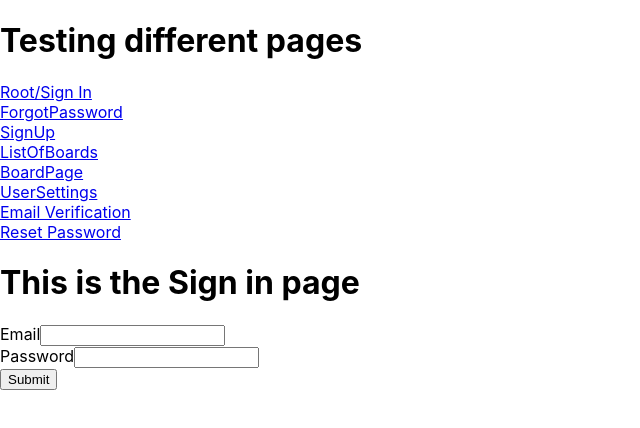
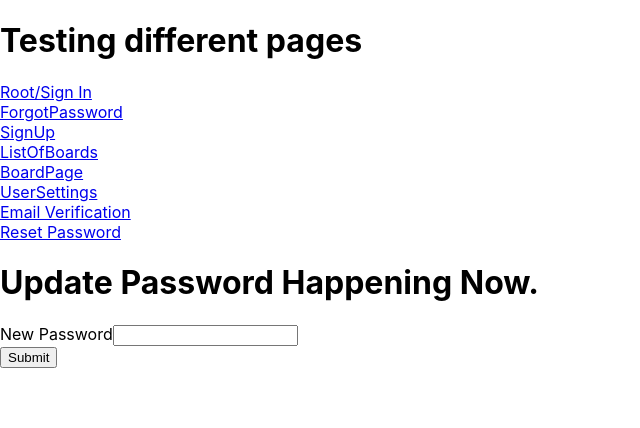
Before and after one commit to GeorgeLuDev/DefinitelyNotTrello, a React (Create React App) app in the folder frontend/: page /UpdatePassword/1 in a window 1280 px wide. Before the commit this address led to /. Shown: the top 428 px of the page, without its empty margins (0-640 px from the left). Built offline with nearby package versions, Linux system fonts and the light colour scheme.

Commit message:
reset password works with emails

```diff
--- a/frontend/src/App.js
+++ b/frontend/src/App.js
@@ -7,7 +7,7 @@ import SignUpPage from './pages/SignUpPage';
 import ListOfBoardsPage from './pages/ListOfBoardsPage';
 import UserSettingsPage from './pages/UserSettingsPage';
 import BoardPage from './pages/BoardPage';
-import ResetPasswordPage from './pages/ResetPasswordPage';
+import UpdatePasswordPage from './pages/UpdatePasswordPage';
 import EmailVerifiedPage from './pages/EmailVerifiedPage';
 
 import './App.css';
@@ -34,8 +34,8 @@ function App() {
         <Route path="/UserSettings" exact>
           <UserSettingsPage />
         </Route>
-        <Route path="/ResetPassword/:id" exact>
-          <ResetPasswordPage />
+        <Route path="/UpdatePassword/:id" exact>
+          <UpdatePasswordPage />
         </Route>
         <Route path="/EmailVerification/:id" component={EmailVerifiedPage} exact>
           <EmailVerifiedPage />
--- a/frontend/src/components/ForgotPasswordUI.js
+++ b/frontend/src/components/ForgotPasswordUi.js
@@ -1,6 +1,6 @@
 import React, { useState } from 'react';
 
-function ForgotPasswordUI()
+function ForgotPasswordUi()
 {
 
     var loginEmail;
@@ -20,7 +20,7 @@ function ForgotPasswordUI()
         {
             const response = await fetch('http://localhost:5000/api/SentResetPassword',{method:'POST',body:js,headers:{'Content-Type': 'application/json'}});
 
-            console.log("Calling the send password reset apu");
+            console.log("Calling the send password reset api");
 
             var res = JSON.parse(await response.text());
 
@@ -53,4 +53,4 @@ function ForgotPasswordUI()
     )
 }
 
-export default ForgotPasswordUI;
+export default ForgotPasswordUi;
--- a/frontend/src/components/Header.js
+++ b/frontend/src/components/Header.js
@@ -13,7 +13,7 @@ function Header()
             <a href="/BoardPage">BoardPage</a><br />
             <a href="/UserSettings">UserSettings</a><br />
             <a href="/EmailVerification/:id">Email Verification</a><br />
-            <a href="/ResetPassword/:id">Reset Password</a><br />
+            <a href="/UpdatePassword/:id">Reset Password</a><br />
         </div>
     );
 };
--- a/frontend/src/components/SignInUi.js
+++ b/frontend/src/components/SignInUi.js
@@ -50,7 +50,6 @@ function SignInUi()
                 window.location.href = '/ListOfBoards';
             }
 
-
         }
         catch(e)
         {
--- /dev/null
+++ b/frontend/src/components/UpdatePasswordUi.js
@@ -0,0 +1,43 @@
+import React, { useState } from 'react';
+
+function UpdatePasswordUi()
+{
+    var loginPassword;
+
+    const [message, setMessage] = useState('');
+
+    const doUpdatePassword = async event =>
+    {
+        event.preventDefault();
+        console.log("doResetPassword called.");
+
+        console.log(window.location.pathname.slice(15));
+        var js = '{"_id":"'+window.location.pathname.slice(16)+'","password":"'+loginPassword.value+'"}';
+
+
+        console.log(js);
+        try
+        {
+            const response = await fetch('http://localhost:5000/api/UpdatePassword',{method:'PUT',body:js,headers:{'Content-Type': 'application/json'}});
+
+        }
+        catch(e)
+        {
+
+        }
+    }
+
+    return(
+        <div>
+            <h1>Update Password Happening Now.</h1>
+            <form>
+                <label>New Password</label>
+                <input type="text" placerholder="New Password" ref={(c) => loginPassword = c}/><br/>
+                <input type="submit" onClick={doUpdatePassword}/>
+                <span id="updatePasswordResult">{message}</span>
+            </form>
+        </div>
+    )
+}
+
+export default UpdatePasswordUi;
--- a/frontend/src/pages/EmailVerifiedPage.js
+++ b/frontend/src/pages/EmailVerifiedPage.js
@@ -1,7 +1,7 @@
 import React from 'react';
 
 import Header from '../components/Header';
-import EmailVerifiedUI from '../components/EmailVerifiedUI';
+import EmailVerifiedUi from '../components/EmailVerifiedUi';
 
 const EmailVerifiedPage = () =>
 {
@@ -9,7 +9,7 @@ const EmailVerifiedPage = () =>
         <div>
             <Header />
             <h1>Email Verified Page</h1>
-            <EmailVerifiedUI components={EmailVerifiedUI}/>
+            <EmailVerifiedUi components={EmailVerifiedUi}/>
         </div>
     );
 }
--- a/frontend/src/pages/ForgotPasswordPage.js
+++ b/frontend/src/pages/ForgotPasswordPage.js
@@ -1,14 +1,14 @@
 import React from 'react';
 
 import Header from '../components/Header';
-import ForgotPasswordUI from '../components/ForgotPasswordUI';
+import ForgotPasswordUi from '../components/ForgotPasswordUi';
 
 const ForgotPasswordPage = () =>
 {
     return(
         <div>
             <Header />
-            <ForgotPasswordUI />
+            <ForgotPasswordUi />
         </div>
     );
 }
--- a/frontend/src/pages/ResetPasswordPage.js
+++ /dev/null
@@ -1,15 +0,0 @@
-import React from 'react';
-
-import Header from '../components/Header';
-
-const ResetPasswordPage = () =>
-{
-    return(
-        <div>
-            <Header />
-            <h1>Email Verified Page</h1>
-        </div>
-    );
-}
-
-export default ResetPasswordPage;
--- /dev/null
+++ b/frontend/src/pages/UpdatePasswordPage.js
@@ -0,0 +1,16 @@
+import React from 'react';
+
+import Header from '../components/Header';
+import UpdatePasswordUi from '../components/UpdatePasswordUi';
+
+const UpdatePasswordPage = () =>
+{
+    return(
+        <div>
+            <Header />
+            <UpdatePasswordUi />
+        </div>
+    );
+}
+
+export default UpdatePasswordPage;
```
Also changed, not shown: frontend/src/components/EmailVerifiedUi.js (renamed from frontend/src/components/EmailVerifiedUI.js), 1 other file (tests, documents, lock files or other folders).
